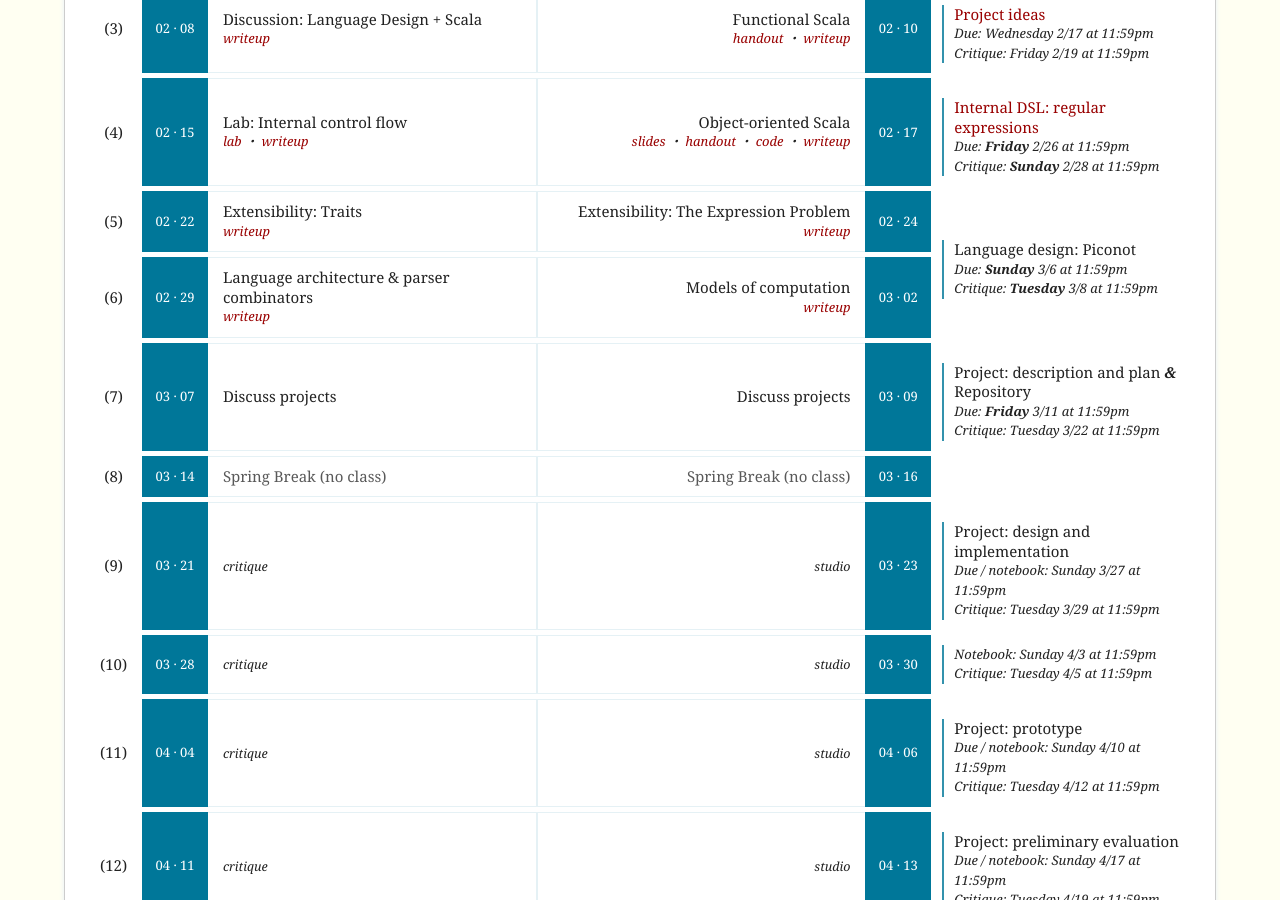
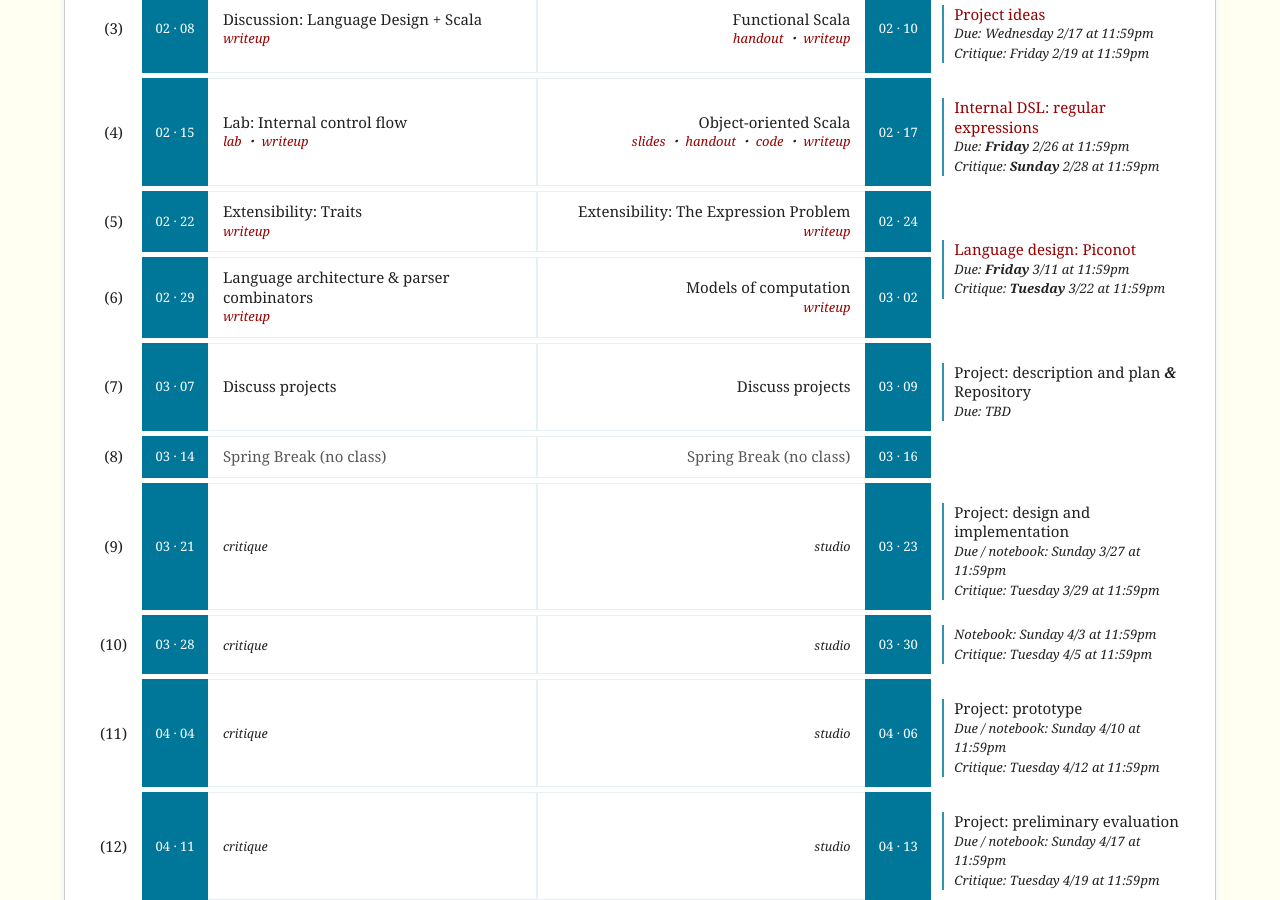
Before and after one commit to hmc-cs111-spring2016/hmc-cs111-spring2016.github.io, a Jekyll site: the page built from index.html, in a window 1280 px wide and 900 px high, scrolled down 557 px. Built offline with Jekyll 4.4.1, drawn with Linux system fonts in a browser that asks for light colours.

Commit message:
Updating assignments

```diff
--- a/_includes/schedule.html
+++ b/_includes/schedule.html
@@ -194,8 +194,8 @@
             <td class="date">02 &middot; 24</td>
             <td class="assignment" rowspan="2">
                 <dl>
-                    <dt>Language design: Piconot</dt>
-                    <dd>Due: <b>Sunday</b> 3/6 at 11:59pm<br/> Critique: <b>Tuesday</b> 3/8 at 11:59pm</dd>
+                    <dt><a href="https://github.com/hmc-cs111-spring2016/piconot">Language design: Piconot</a></dt>
+                    <dd>Due: <b>Friday</b> 3/11 at 11:59pm<br/> Critique: <b>Tuesday</b> 3/22 at 11:59pm</dd>
                 </dl>
             </td>
         </tr>
@@ -255,8 +255,7 @@
             <td class="assignment">
                 <dl>
                     <dt>Project: description and plan <em><b>&amp;</b></em> Repository</dt>
-                    <dd>Due: <b>Friday</b> 3/11 at 11:59pm<br/>
-                        Critique: Tuesday 3/22 at 11:59pm</dd>
+                    <dd>Due: TBD</dd>
                 </dl>
             </td>
         </tr>
```
